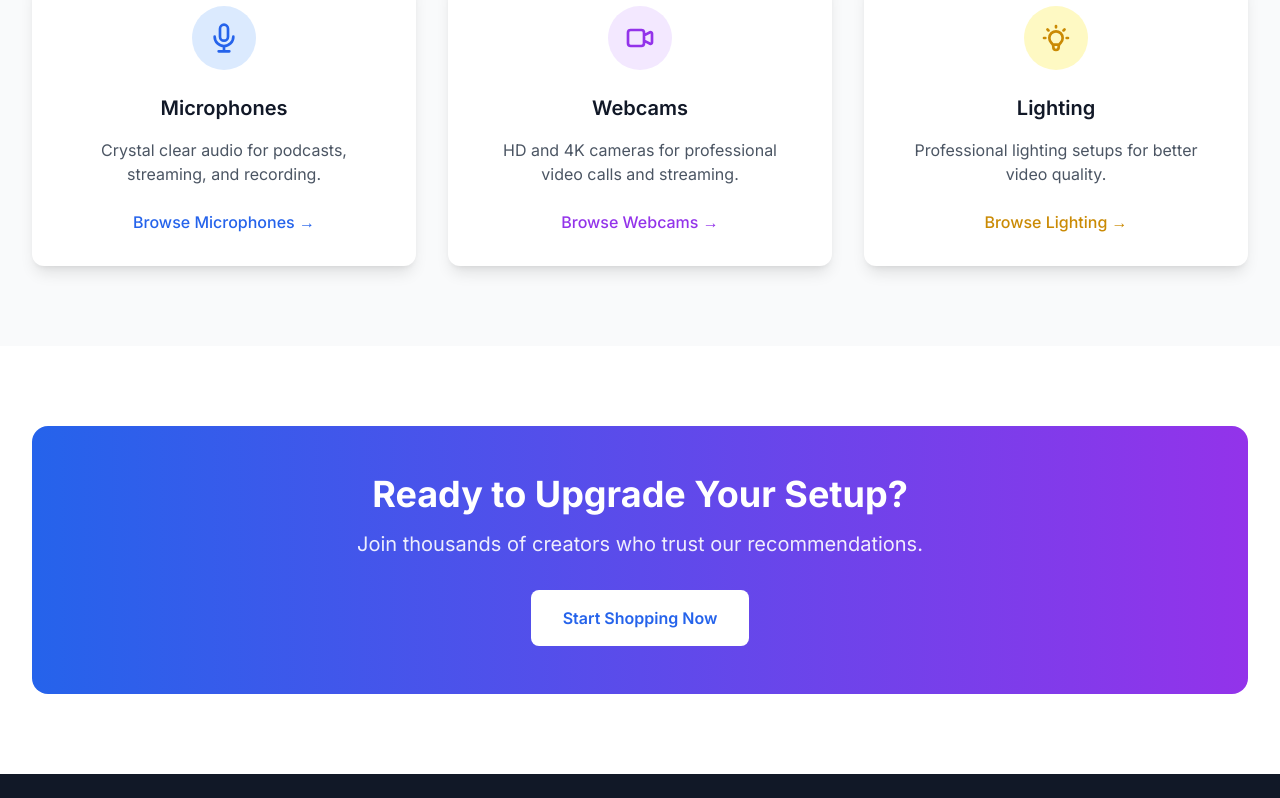
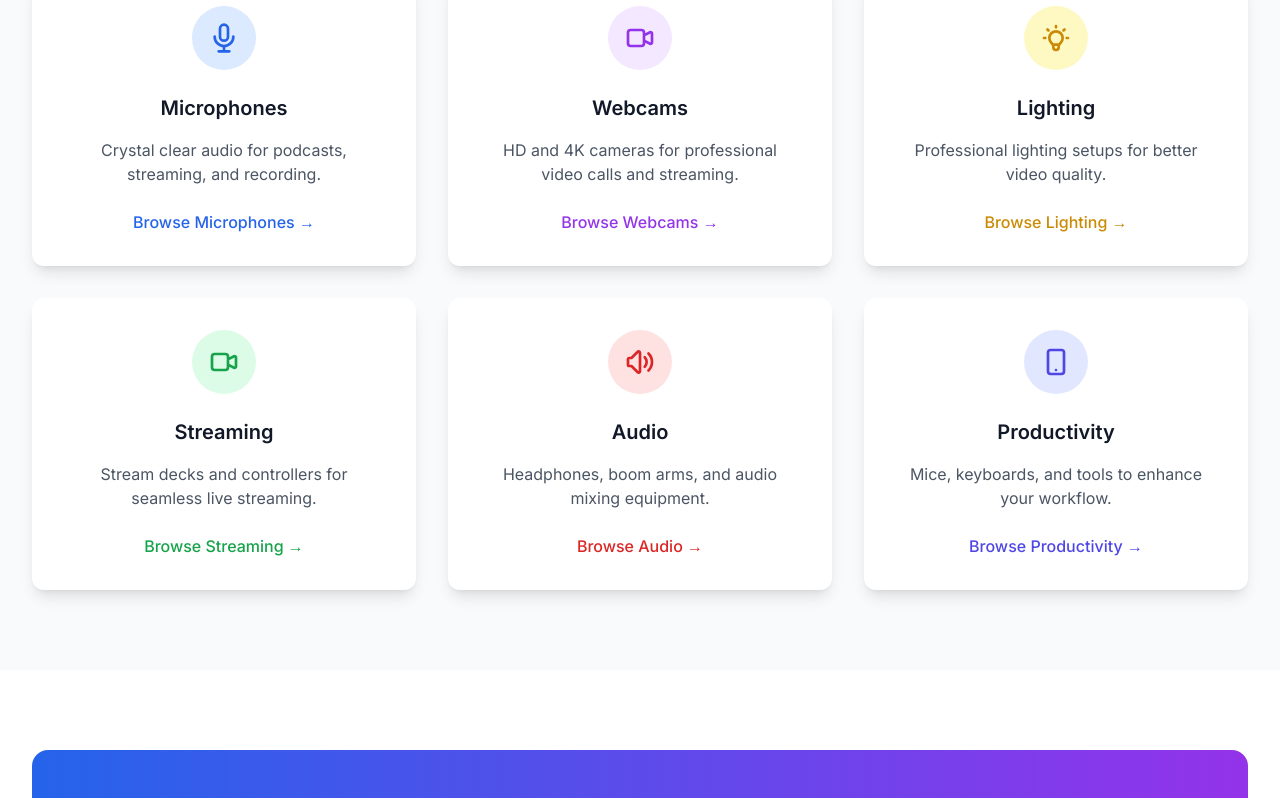
Before and after one commit to jamesjordan06/NextGenStreamer, a Next.js app: page / in a window 1280 px wide. Shown: the part 1748-2546 px from the top of the page. Built offline with nearby package versions, Linux system fonts and the light colour scheme.

Commit message:
Complete homepage with all 6 product categories

```diff
--- a/app/page.tsx
+++ b/app/page.tsx
@@ -77,7 +77,7 @@ export default function Home() {
             </p>
           </div>
 
-          <div className="grid grid-cols-1 md:grid-cols-3 gap-8">
+          <div className="grid grid-cols-1 md:grid-cols-2 lg:grid-cols-3 gap-8">
             {/* Microphones */}
             <div className="bg-white rounded-xl p-8 text-center shadow-lg hover:shadow-xl transition-shadow">
               <div className="w-16 h-16 bg-blue-100 rounded-full flex items-center justify-center mx-auto mb-6">
@@ -134,6 +134,63 @@ export default function Home() {
                 Browse Lighting →
               </Link>
             </div>
+
+            {/* Streaming */}
+            <div className="bg-white rounded-xl p-8 text-center shadow-lg hover:shadow-xl transition-shadow">
+              <div className="w-16 h-16 bg-green-100 rounded-full flex items-center justify-center mx-auto mb-6">
+                <svg className="w-8 h-8 text-green-600" fill="none" stroke="currentColor" viewBox="0 0 24 24">
+                  <path strokeLinecap="round" strokeLinejoin="round" strokeWidth={2} d="M15 10l4.553-2.276A1 1 0 0121 8.618v6.764a1 1 0 01-1.447.894L15 14M5 18h8a2 2 0 002-2V8a2 2 0 00-2-2H5a2 2 0 00-2 2v8a2 2 0 002 2z" />
+                </svg>
+              </div>
+              <h3 className="text-xl font-semibold text-gray-900 mb-4">Streaming</h3>
+              <p className="text-gray-600 mb-6">
+                Stream decks and controllers for seamless live streaming.
+              </p>
+              <Link
+                href="/products?category=streaming"
+                className="text-green-600 hover:text-green-700 font-medium"
+              >
+                Browse Streaming →
+              </Link>
+            </div>
+
+            {/* Audio */}
+            <div className="bg-white rounded-xl p-8 text-center shadow-lg hover:shadow-xl transition-shadow">
+              <div className="w-16 h-16 bg-red-100 rounded-full flex items-center justify-center mx-auto mb-6">
+                <svg className="w-8 h-8 text-red-600" fill="none" stroke="currentColor" viewBox="0 0 24 24">
+                  <path strokeLinecap="round" strokeLinejoin="round" strokeWidth={2} d="M15.536 8.464a5 5 0 010 7.072m2.828-9.9a9 9 0 010 12.728M5.586 15H4a1 1 0 01-1-1v-4a1 1 0 011-1h1.586l4.707-4.707C10.923 3.663 12 4.109 12 5v14c0 .891-1.077 1.337-1.707.707L5.586 15z" />
+                </svg>
+              </div>
+              <h3 className="text-xl font-semibold text-gray-900 mb-4">Audio</h3>
+              <p className="text-gray-600 mb-6">
+                Headphones, boom arms, and audio mixing equipment.
+              </p>
+              <Link
+                href="/products?category=audio"
+                className="text-red-600 hover:text-red-700 font-medium"
+              >
+                Browse Audio →
+              </Link>
+            </div>
+
+            {/* Productivity */}
+            <div className="bg-white rounded-xl p-8 text-center shadow-lg hover:shadow-xl transition-shadow">
+              <div className="w-16 h-16 bg-indigo-100 rounded-full flex items-center justify-center mx-auto mb-6">
+                <svg className="w-8 h-8 text-indigo-600" fill="none" stroke="currentColor" viewBox="0 0 24 24">
+                  <path strokeLinecap="round" strokeLinejoin="round" strokeWidth={2} d="M12 18h.01M8 21h8a2 2 0 002-2V5a2 2 0 00-2-2H8a2 2 0 00-2 2v14a2 2 0 002 2z" />
+                </svg>
+              </div>
+              <h3 className="text-xl font-semibold text-gray-900 mb-4">Productivity</h3>
+              <p className="text-gray-600 mb-6">
+                Mice, keyboards, and tools to enhance your workflow.
+              </p>
+              <Link
+                href="/products?category=productivity"
+                className="text-indigo-600 hover:text-indigo-700 font-medium"
+              >
+                Browse Productivity →
+              </Link>
+            </div>
           </div>
         </div>
       </section>
```
